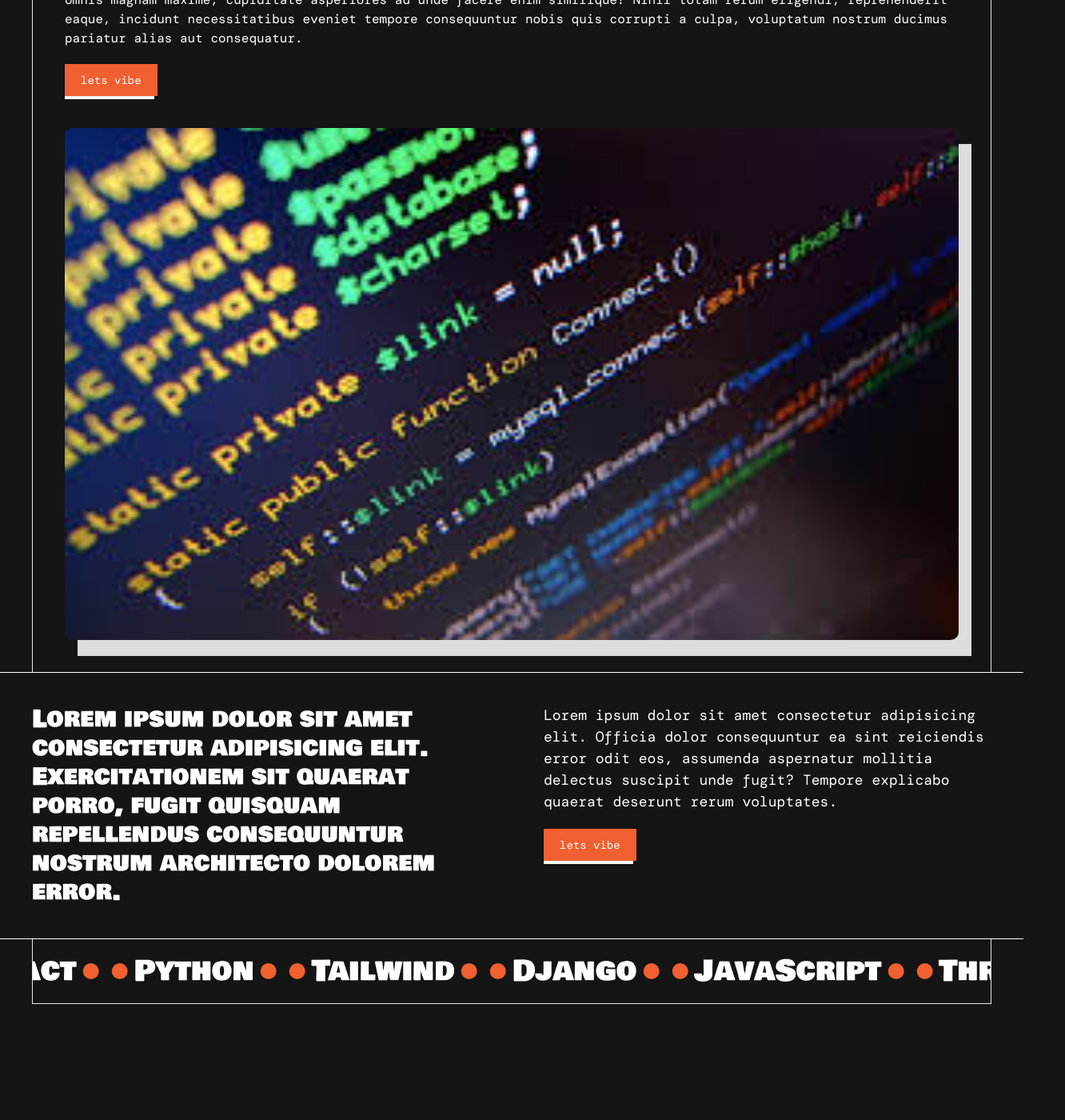
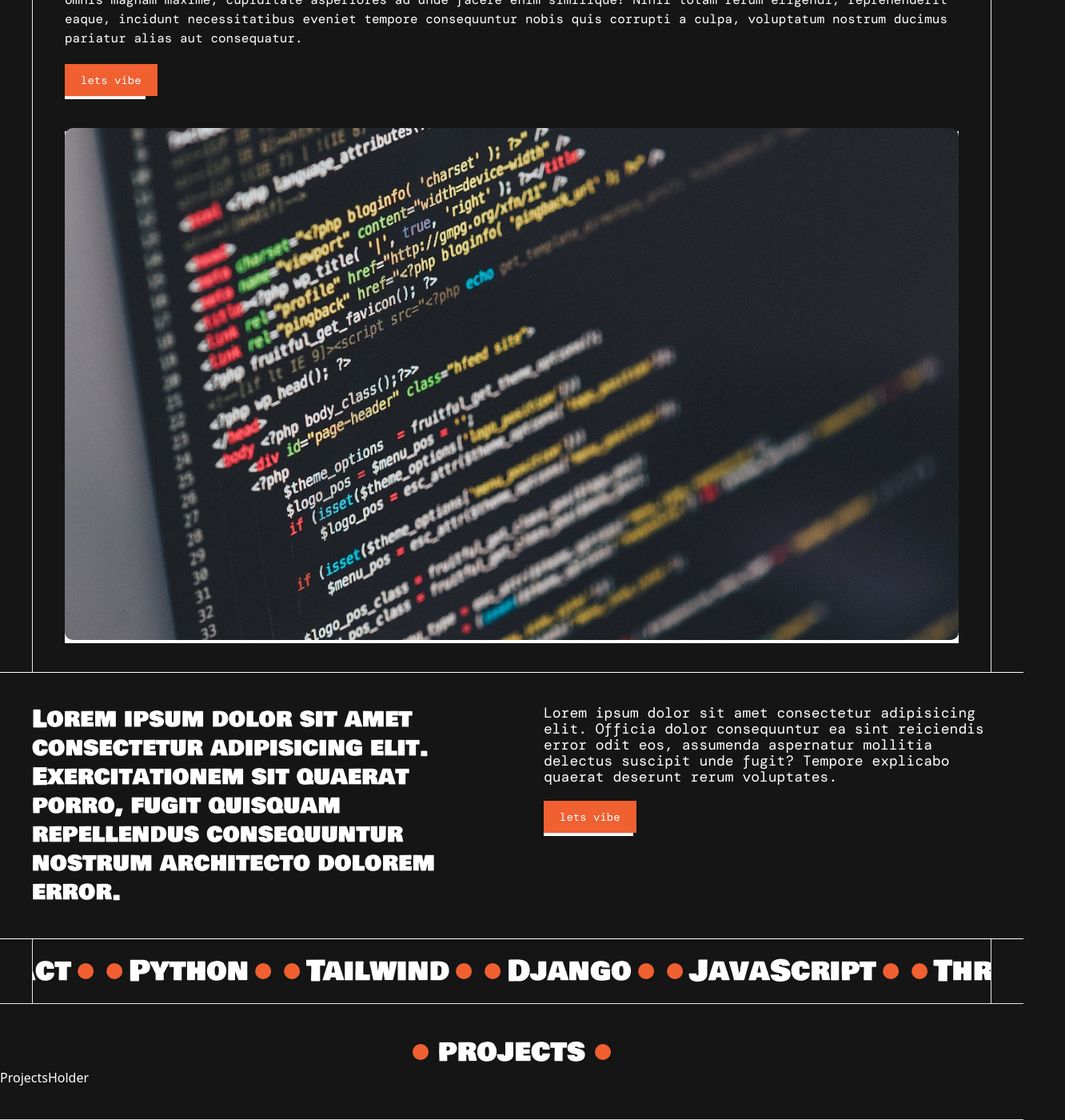
Before and after one commit to Baah-Danso-Kenneth/portfolio-x-iii, a Next.js app: page / in a window 1280 px wide. Shown: the part 654-2054 px from the top of the page at 80% size, 1332 px wide, since content can reach past the window. Before the commit the page ends 1909 px from the top, so only its background shows below. Built offline with nearby package versions, Linux system fonts and the light colour scheme.

Commit message:
update codebase

```diff
--- a/package.json
+++ b/package.json
@@ -1,5 +1,5 @@
 {
-  "name": "Portfolio",
+  "name": "portfolio",
   "version": "0.1.0",
   "private": true,
   "scripts": {
--- a/src/components/layouts/Header.tsx
+++ b/src/components/layouts/Header.tsx
@@ -49,17 +49,15 @@ function Header() {
     </div>
     </div>
 
-    <div className='relative lg:hidden'>
+    <div className='relative lg:hidden border'>
      <div className='text-zinc-800 flex items-center overflow-x-hidden justify-between'>
+     <div className=' p-3 '>
             <Link href="/">
-                <Image
-                  src="/images/app-logo.png"
-                  alt='company-logo'
-                  width={100}
-                  height={100}
-                  />
-           </Link>
-        <CgMenuOreos onClick={handleToggleShow} className='text-3xl mr-5 cursor-pointer'/>
+                  <h1 className='font-bowlby text-[20px] text-primary-color lg:text-4xl capitalize hover:scale-90 hover:font-playWright'>dev<span className='font-playWright text-white-color hover:font-bowlby hover:text-primary-color'>kenny</span></h1>
+             </Link>
+        </div>
+
+        <CgMenuOreos onClick={handleToggleShow} className='text-3xl mr-5 text-white cursor-pointer'/>
      </div>
 
     </div>
--- a/src/components/sections/homePage/baseContent/fewText.tsx
+++ b/src/components/sections/homePage/baseContent/fewText.tsx
@@ -4,14 +4,14 @@ import { Button } from '@/components/ui/button'
 
 function FewText() {
   return (
-    <div className='flex flex-row border-t border-white border-b '>
+    <div className='flex flex-col lg:flex-row border-t border-white border-b '>
 
         <div className='flex-1 p-10'>
-            <h1 className='font-bowlby text-3xl'>Lorem ipsum dolor sit amet consectetur adipisicing elit. Exercitationem sit quaerat porro, fugit quisquam repellendus consequuntur nostrum architecto dolorem error.</h1>
+            <h1 className='text-[20px] font-bowlby lg:text-3xl'>Lorem ipsum dolor sit amet consectetur adipisicing elit. Exercitationem sit quaerat porro, fugit quisquam repellendus consequuntur nostrum architecto dolorem error.</h1>
             </div>
         <div className='h-auto w-[0.5] bg-white '/>
         <div className='flex-1 p-10'>
-            <p className='font-dmMono text-[18px] font-light'>Lorem ipsum dolor sit amet consectetur adipisicing elit. Officia dolor consequuntur ea sint reiciendis error odit eos,
+            <p className='font-dmMono text-sm  lg:text-[18px] font-light'>Lorem ipsum dolor sit amet consectetur adipisicing elit. Officia dolor consequuntur ea sint reiciendis error odit eos,
                 assumenda aspernatur mollitia delectus suscipit unde fugit? Tempore explicabo quaerat deserunt rerum voluptates.</p>
 
          <div className='relative mt-5'>
--- a/src/components/sections/homePage/baseContent/mainBaseContent.tsx
+++ b/src/components/sections/homePage/baseContent/mainBaseContent.tsx
@@ -4,16 +4,14 @@ import React from 'react'
 
 function MainBaseContent() {
   return (
-    <div className='mx-10 border p-10 border-t-0 border-b-0 relative'>
-        <div><h1 className='font-dmMono text-4xl'>Hi i&apos;m kenneth Danso</h1></div>
+    <div className='mx-5 lg:mx-10 border p-3 lg:p-10 border-t-0 border-b-0 relative'>
+        <div><h1 className='font-dmMono text-[20px] lg:text-4xl'>Hi i&apos;m kenneth Danso</h1></div>
 
         <div className='py-10 z-50'>
-            <h1 className='text-[8rem] font-bowlby leading-[8rem] z-50'>i build  magical stuff using code</h1>
+            <h1 className='text-3xl  md:text-4xl lg:text-[8rem] font-bowlby  lg:leading-[8rem] z-50'>i build  magical stuff using code</h1>
         </div>
 
-        <div className='absolute top-0 right-0 transform rotate-45  '>
-          <Image src="/images/sticker.png" alt="" className="z-20" width={450} height={250}/>
-        </div>
+
 
         <div>
           <h1 className='font-dmMono'>Lorem ipsum dolor sit amet consectetur adipisicing elit. Nisi optio tempore quae modi, laborum, velit eaque odit omnis magnam maxime, cupiditate asperiores ad unde facere enim similique? Nihil totam rerum eligendi, reprehenderit eaque, incidunt necessitatibus eveniet tempore consequuntur nobis
@@ -21,18 +19,19 @@ function MainBaseContent() {
         </div>
 
         <div className='relative mt-5'>
-          <div className='absolute top-1 -right-13 -z-10 w-[10%] h-[100%] rounded-[20] bg-[#fff]'/>
+          <div className='absolute top-1 w-[45%] -right-13 -z-10 lg:w-[9%] h-[100%] rounded-[20] bg-[#fff]'/>
           <Button className='bg-primary-color text-white p-5 font-dmMono rounded-[20]'>lets vibe</Button>
         </div>
 
-        <div className='relative w-full mt-10'>
-  <div className='absolute top-5 -right-4 -z-10 w-full h-[80vh] bg-[#ddd] rounded-[20]' />
-  <Image
-    src="/images/lines-of-code.jpeg"
+        <div className='relative w-full h-[50vh] lg:h-[80vh] mt-10'>
+        <div className='absolute top-1 w-full -right-13 -z-10  h-[100%] rounded-[20] bg-[#fff]'/>
+
+
+      <Image
+    src="/images/codess.jpg"
     alt="code-block"
-    className='w-full h-[80vh] object-cover rounded-[10px]'
-    width={1280}
-    height={720}
+    className='w-full h-[50vh] xl:h-[80vh] object-cover rounded-[10px]'
+    fill
   />
 </div>
 
--- /dev/null
+++ b/src/components/sections/homePage/baseContent/projectsHolder.tsx
@@ -0,0 +1,21 @@
+import React from 'react'
+
+function ProjectsHolder() {
+  return (
+    <div className='py-10 border border-l-0 border-r-0'>
+
+         <div className='flex items-center justify-center'>
+            <div className='flex items-center space-x-3'>
+                 <div className='h-5 bg-primary-color w-5 rounded-full'/>
+                <h1 className='font-bowlby text-4xl'>projects</h1>
+                <div className='h-5 bg-primary-color w-5 rounded-full'/>
+
+            </div>
+         </div>
+
+        ProjectsHolder
+        </div>
+  )
+}
+
+export default ProjectsHolder
--- a/src/components/sections/homePage/index.tsx
+++ b/src/components/sections/homePage/index.tsx
@@ -2,6 +2,7 @@ import React from 'react'
 import SkillsHolder from './skills/skillsHolder'
 import MainBaseContent from './baseContent/mainBaseContent'
 import FewText from './baseContent/fewText'
+import ProjectsHolder from './baseContent/projectsHolder'
 
 function HomePage() {
   return (
@@ -9,6 +10,7 @@ function HomePage() {
        <MainBaseContent/>
        <FewText/>
        <SkillsHolder/>
+       <ProjectsHolder/>
     </div>
   )
 }
--- a/src/components/sections/homePage/skills/skillsContent.tsx
+++ b/src/components/sections/homePage/skills/skillsContent.tsx
@@ -4,7 +4,7 @@ function SkillsContent({name}:{name:string}) {
   return (
     <div className='flex items-center gap-2 mx-2 '>
         <div className='h-5 bg-primary-color w-5 rounded-full'/>
-        <h1 className='font-bowlby text-4xl text-nowrap'>{name}</h1>
+        <h1 className='font-bowlby text-2xl  lg:text-4xl text-nowrap'>{name}</h1>
         <div className='h-5 bg-primary-color w-5 rounded-full'/>
     </div>
   )
--- a/src/components/sections/homePage/skills/skillsHolder.tsx
+++ b/src/components/sections/homePage/skills/skillsHolder.tsx
@@ -4,7 +4,7 @@ import { skills } from '@/lib/data'
 
 function SkillsHolder() {
   return (
-    <div className=' border py-5 border-t-0 mx-10'>
+    <div className=' border mx-5 py-5 border-t-0 border-b-0 lg:mx-10'>
     <div className='flex overflow-hidden group '>
         <div className='animate-loop-scroll group-hover:paused'>
             <div className='flex'>
```
Also changed, not shown: public/images/codess.jpg (added).
